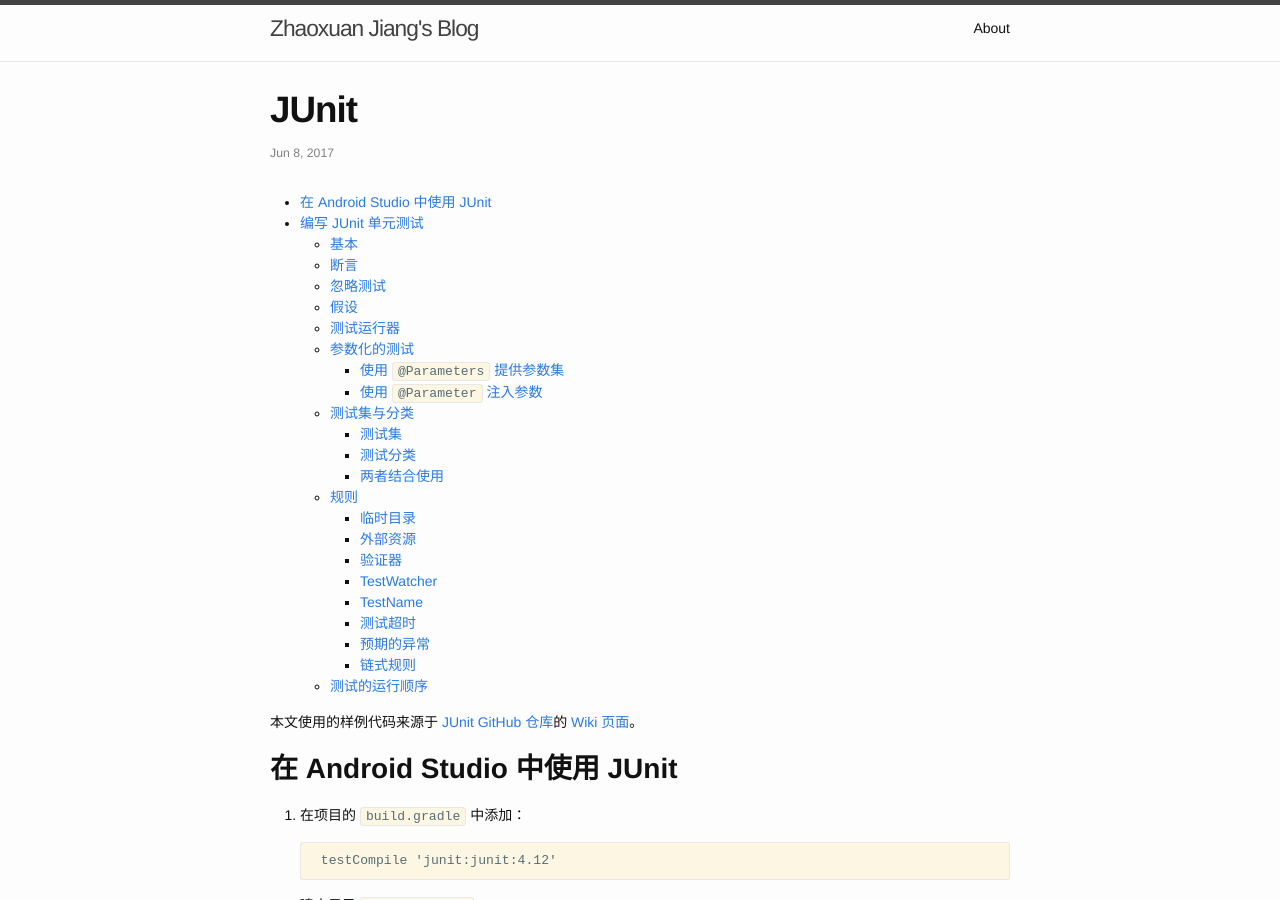
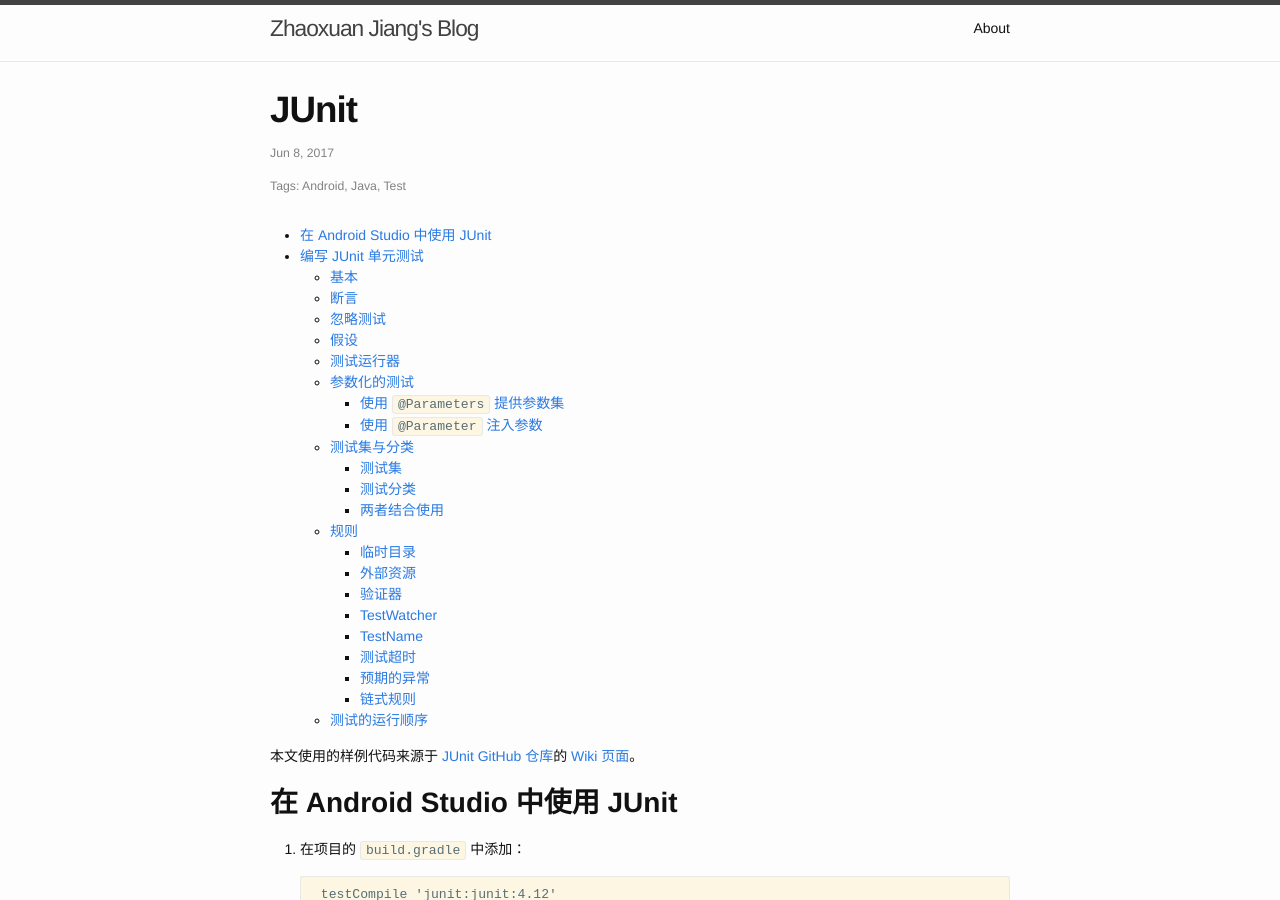
Before and after one commit to nocchijiang/nocchijiang.github.io, a Jekyll site: the page built from _posts/2017-06-08-junit.md, in a window 1280 px wide and 900 px high. Built offline with Jekyll 4.4.1, drawn with Linux system fonts in a browser that asks for light colours.

Commit message:
Added tags in post layout

```diff
--- a/_layouts/post.html
+++ b/_layouts/post.html
@@ -13,6 +13,9 @@ layout: default
       {% if page.author %}
         • <span itemprop="author" itemscope itemtype="http://schema.org/Person"><span itemprop="name">{{ page.author }}</span></span>
       {% endif %}</p>
+      {% if page.tags.size > 0 %}
+      <p class="post-meta">Tag{% if page.tags.size > 1 %}s{% endif %}: {{ page.tags | sort | join: ", " }}</p>
+      {% endif %}
   </header>
 
   <div class="post-content" itemprop="articleBody">
```
